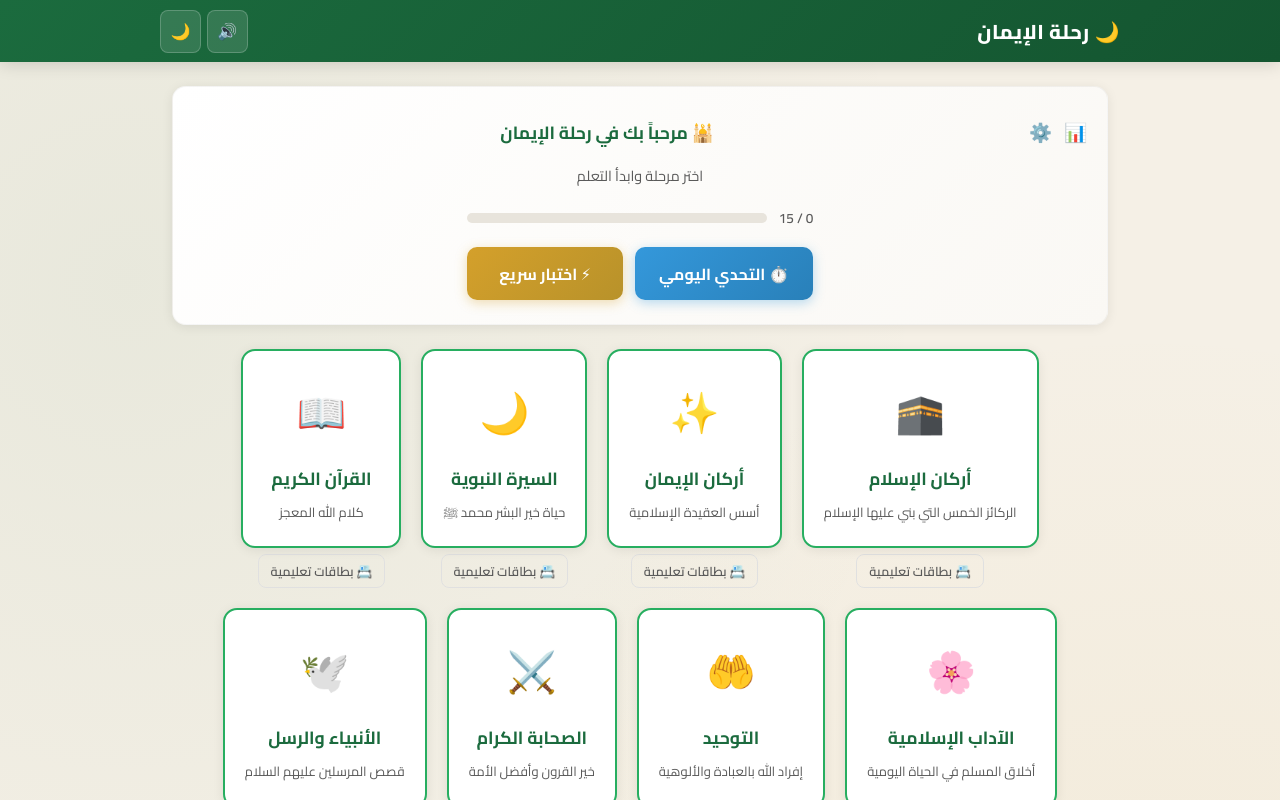
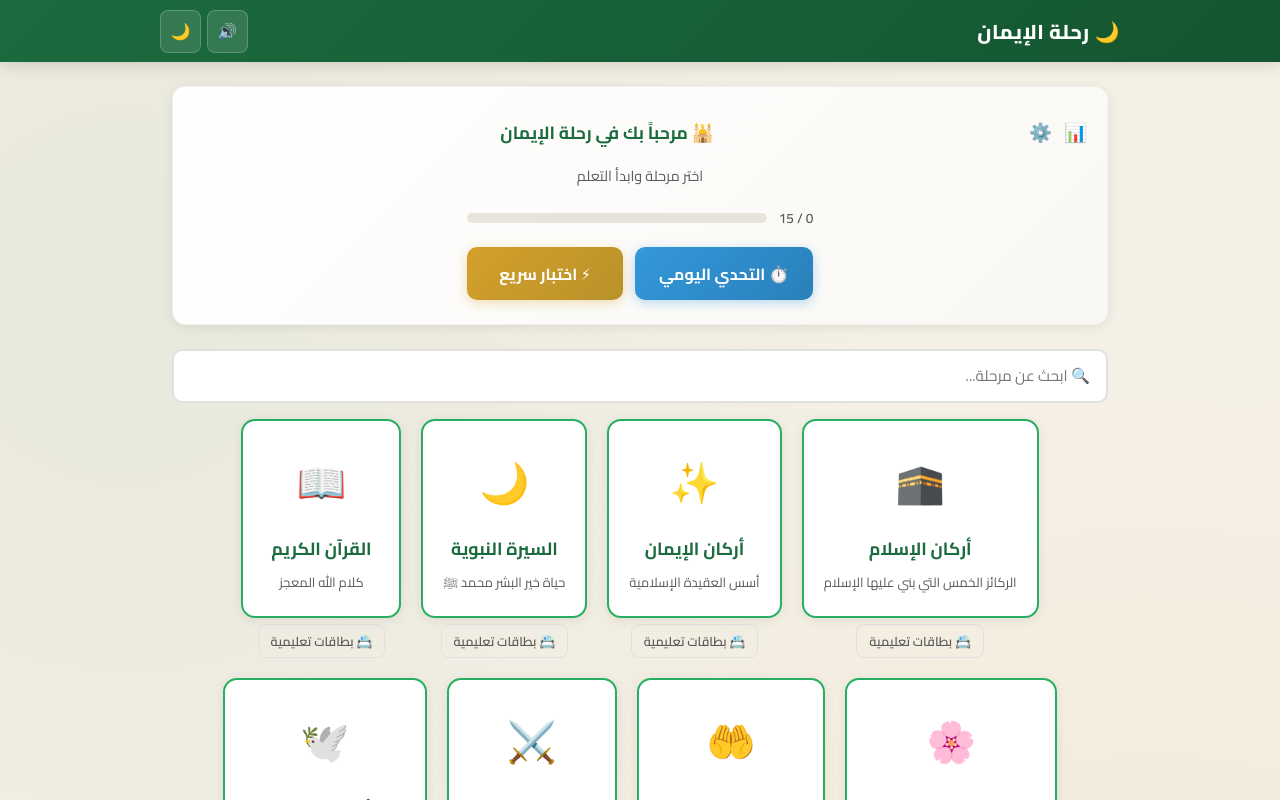
Before and after one commit to anubisland/islamic_game, a React (Vite) app: page / in a window 1280 px wide. Shown: the top 800 px of the page. Built offline with nearby package versions, Linux system fonts and the light colour scheme.

Commit message:
إضافة بحث في المراحل (فلترة)

```diff
--- a/src/pages/HomePage.tsx
+++ b/src/pages/HomePage.tsx
@@ -1,3 +1,4 @@
+import { useState } from "react";
 import type { GameProgress, LeaderboardEntry } from "../types";
 import { stages } from "../data/stages";
 import { achievements } from "../data/achievements";
@@ -25,6 +26,11 @@ export function HomePage({ progress, leaderboard, onSelectStage, onFlashcards, o
   const completedCount = Object.values(progress.stages).filter((s) => s.completed).length;
   const pct = stages.length > 0 ? (completedCount / stages.length) * 100 : 0;
   const unlockedIds = progress.achievements ?? [];
+  const [searchQuery, setSearchQuery] = useState("");
+
+  const filteredStages = searchQuery.trim()
+    ? stages.filter((s) => s.title.includes(searchQuery) || s.subtitle.includes(searchQuery))
+    : stages;
 
   return (
     <div>
@@ -149,6 +155,28 @@ export function HomePage({ progress, leaderboard, onSelectStage, onFlashcards, o
           </div>
         </div>
 
+        <div style={{ marginBottom: "1rem" }}>
+          <input
+            type="text"
+            placeholder="🔍 ابحث عن مرحلة..."
+            value={searchQuery}
+            onChange={(e) => setSearchQuery(e.target.value)}
+            style={{
+              width: "100%",
+              padding: "0.65rem 1rem",
+              borderRadius: 10,
+              border: "2px solid var(--border)",
+              background: "var(--card-bg)",
+              color: "var(--text)",
+              fontSize: "0.95rem",
+              outline: "none",
+              fontFamily: "inherit",
+            }}
+            onFocus={(e) => { e.currentTarget.style.borderColor = "var(--green-light)"; }}
+            onBlur={(e) => { e.currentTarget.style.borderColor = "var(--border)"; }}
+          />
+        </div>
+
         <div
           style={{
             display: "flex",
@@ -157,7 +185,7 @@ export function HomePage({ progress, leaderboard, onSelectStage, onFlashcards, o
             justifyContent: "center",
           }}
         >
-          {stages.map((stage, i) => {
+          {filteredStages.map((stage, i) => {
             const locked = false;
             return (
               <div
@@ -204,6 +232,11 @@ export function HomePage({ progress, leaderboard, onSelectStage, onFlashcards, o
               </div>
             );
           })}
+          {filteredStages.length === 0 && (
+            <p style={{ textAlign: "center", color: "var(--text-light)", padding: "2rem", width: "100%" }}>
+              😕 لا توجد نتائج لـ "{searchQuery}"
+            </p>
+          )}
         </div>
 
         {unlockedIds.length > 0 && (
```
